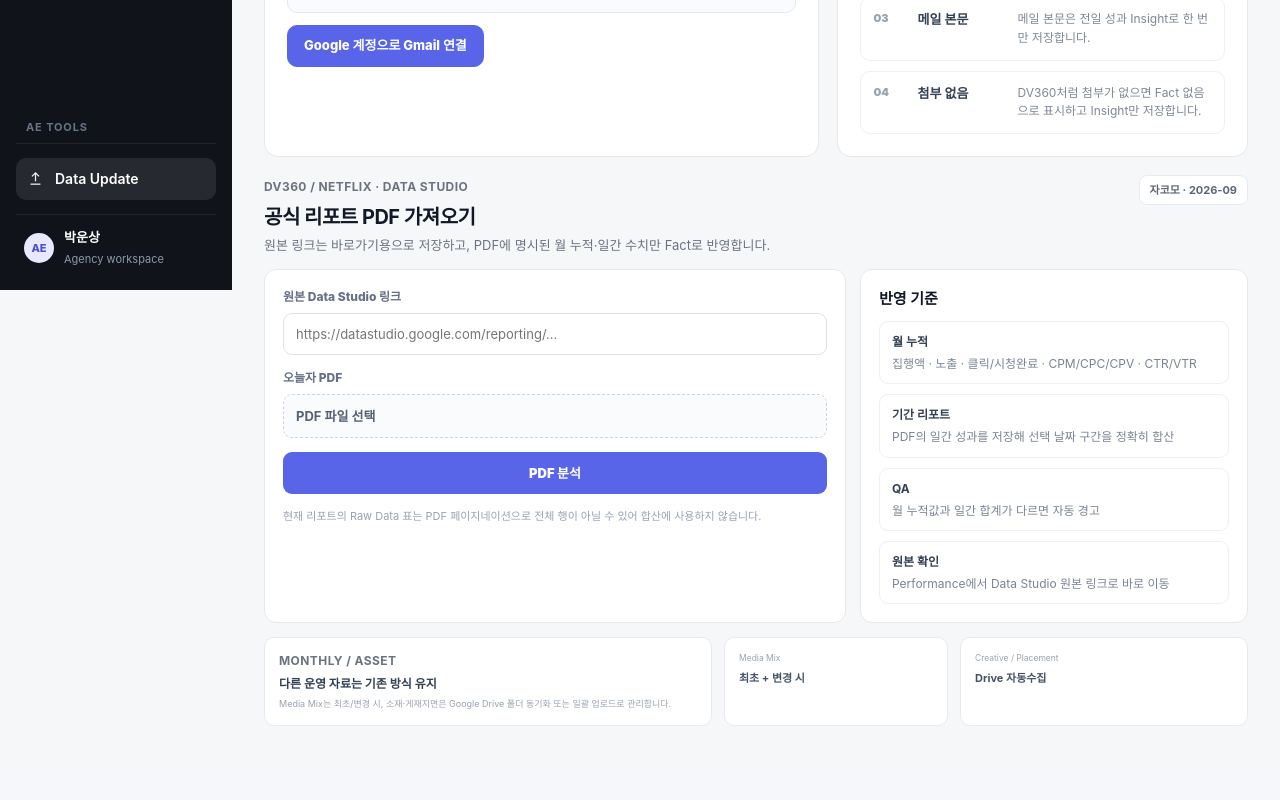
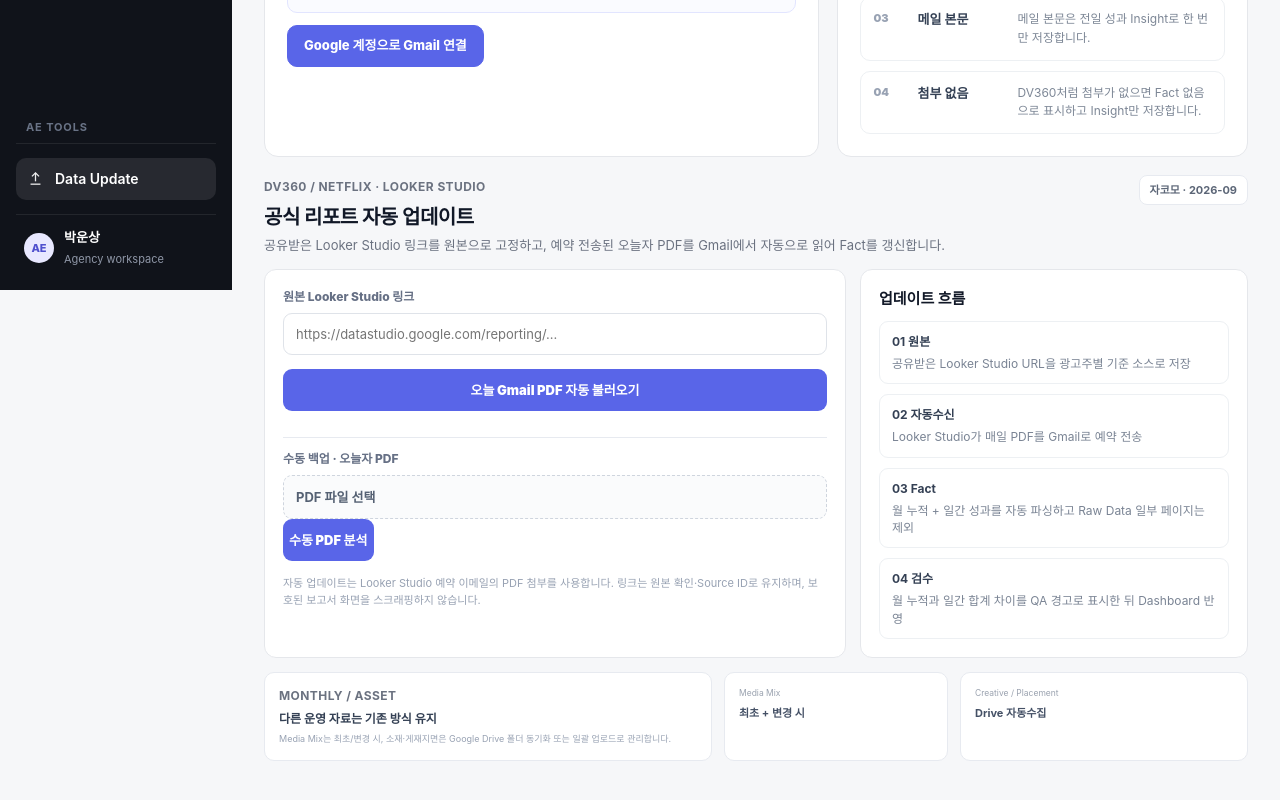
Before and after one commit to unz1020/Media-report_kor, a Next.js app: page /data-update in a window 1280 px wide. Shown: the part 510-1310 px from the top of the page. Before the commit the page ends 1284 px from the top, so only its background shows below. Built offline with nearby package versions, Linux system fonts and the light colour scheme.

Commit message:
Add Gmail auto-import for Looker Studio scheduled PDFs

```diff
--- a/app/(dashboard)/data-update/looker-report-intake.tsx
+++ b/app/(dashboard)/data-update/looker-report-intake.tsx
@@ -16,7 +16,8 @@ type LookerBundle = DailyBundlePreview & {
 type ParseResult = {
   bundles: LookerBundle[];
   warnings: string[];
-  pageCount: number;
+  pageCount?: number;
+  mails?: Array<{ id: string; subject: string; date: string; pdfCount: number }>;
 };
 
 function metric(bundle: LookerBundle) {
@@ -38,6 +39,7 @@ export function LookerReportIntake() {
   const [file, setFile] = useState<File | null>(null);
   const [result, setResult] = useState<ParseResult | null>(null);
   const [loading, setLoading] = useState(false);
+  const [gmailLoading, setGmailLoading] = useState(false);
   const [error, setError] = useState("");
   const [toast, setToast] = useState("");
 
@@ -80,12 +82,33 @@ export function LookerReportIntake() {
     }
   }
 
+  async function loadTodayFromGmail() {
+    setGmailLoading(true);
+    setError("");
+    setResult(null);
+    try {
+      const params = new URLSearchParams({ advertiser, month });
+      if (reportUrl.trim()) params.set("reportUrl", reportUrl.trim());
+      const response = await fetch(`/api/looker/gmail-today?${params.toString()}`, { cache: "no-store" });
+      const payload = await response.json();
+      if (!response.ok) throw new Error(payload.error || "Gmail에서 오늘 PDF를 불러오지 못했습니다.");
+      if (!payload.bundles?.length) {
+        throw new Error("오늘 Gmail에서 해당 광고주의 DV360 / Netflix Looker Studio PDF를 찾지 못했습니다. Looker Studio 예약 PDF 전송을 먼저 설정해주세요.");
+      }
+      setResult(payload as ParseResult);
+    } catch (e) {
+      setError(e instanceof Error ? e.message : "Gmail PDF 자동수집 중 오류가 발생했습니다.");
+    } finally {
+      setGmailLoading(false);
+    }
+  }
+
   function publish() {
     if (!result?.bundles.length) return;
     publishDailyBundles(result.bundles.map((bundle) => ({
       bundle,
-      mailSubject: `${bundle.sourceKind} · ${bundle.placements[0]?.platform || "Report"}`,
-      mailDate: new Date().toISOString(),
+      mailSubject: result.mails?.[0]?.subject || `${bundle.sourceKind} · ${bundle.placements[0]?.platform || "Report"}`,
+      mailDate: result.mails?.[0]?.date || new Date().toISOString(),
     })));
     setToast(`${advertiser} · ${result.bundles.length}개 캠페인 Dashboard 반영 완료`);
     window.setTimeout(() => setToast(""), 3600);
@@ -95,30 +118,33 @@ export function LookerReportIntake() {
     <section className={styles.wrap}>
       {toast && <div className={styles.toast}><strong>업데이트 완료</strong><span>{toast}</span></div>}
       <div className={styles.head}>
-        <div><span className="eyebrow">DV360 / NETFLIX · DATA STUDIO</span><h2>공식 리포트 PDF 가져오기</h2><p>원본 링크는 바로가기용으로 저장하고, PDF에 명시된 월 누적·일간 수치만 Fact로 반영합니다.</p></div>
+        <div><span className="eyebrow">DV360 / NETFLIX · LOOKER STUDIO</span><h2>공식 리포트 자동 업데이트</h2><p>공유받은 Looker Studio 링크를 원본으로 고정하고, 예약 전송된 오늘자 PDF를 Gmail에서 자동으로 읽어 Fact를 갱신합니다.</p></div>
         <span className="view-pill">{advertiser} · {month}</span>
       </div>
 
       <div className={styles.grid}>
         <article className={styles.sourceCard}>
-          <label><span>원본 Data Studio 링크</span><div className={styles.urlRow}><input value={reportUrl} onChange={(event) => saveUrl(event.target.value)} placeholder="https://datastudio.google.com/reporting/..." />{reportUrl && <a href={reportUrl} target="_blank" rel="noreferrer">원본 열기 ↗</a>}</div></label>
-          <label className={styles.filePick}><span>오늘자 PDF</span><input type="file" accept="application/pdf,.pdf" onChange={(event) => setFile(event.target.files?.[0] || null)} /><b>{file?.name || "PDF 파일 선택"}</b></label>
-          <button type="button" className={styles.primary} onClick={analyze} disabled={loading}>{loading ? "PDF 분석 중…" : "PDF 분석"}</button>
+          <label><span>원본 Looker Studio 링크</span><div className={styles.urlRow}><input value={reportUrl} onChange={(event) => saveUrl(event.target.value)} placeholder="https://datastudio.google.com/reporting/..." />{reportUrl && <a href={reportUrl} target="_blank" rel="noreferrer">원본 열기 ↗</a>}</div></label>
+          <button type="button" className={styles.primary} onClick={loadTodayFromGmail} disabled={gmailLoading}>{gmailLoading ? "Gmail PDF 확인 중…" : "오늘 Gmail PDF 자동 불러오기"}</button>
+          <div style={{ marginTop: 12, borderTop: "1px solid #e7eaf0", paddingTop: 12 }}>
+            <label className={styles.filePick}><span>수동 백업 · 오늘자 PDF</span><input type="file" accept="application/pdf,.pdf" onChange={(event) => setFile(event.target.files?.[0] || null)} /><b>{file?.name || "PDF 파일 선택"}</b></label>
+            <button type="button" className={styles.primary} onClick={analyze} disabled={loading}>{loading ? "PDF 분석 중…" : "수동 PDF 분석"}</button>
+          </div>
           {error && <p className={styles.error}>{error}</p>}
-          <small>현재 리포트의 Raw Data 표는 PDF 페이지네이션으로 전체 행이 아닐 수 있어 합산에 사용하지 않습니다.</small>
+          <small>자동 업데이트는 Looker Studio 예약 이메일의 PDF 첨부를 사용합니다. 링크는 원본 확인·Source ID로 유지하며, 보호된 보고서 화면을 스크래핑하지 않습니다.</small>
         </article>
 
         <article className={styles.ruleCard}>
-          <strong>반영 기준</strong>
-          <div><b>월 누적</b><span>집행액 · 노출 · 클릭/시청완료 · CPM/CPC/CPV · CTR/VTR</span></div>
-          <div><b>기간 리포트</b><span>PDF의 일간 성과를 저장해 선택 날짜 구간을 정확히 합산</span></div>
-          <div><b>QA</b><span>월 누적값과 일간 합계가 다르면 자동 경고</span></div>
-          <div><b>원본 확인</b><span>Performance에서 Data Studio 원본 링크로 바로 이동</span></div>
+          <strong>업데이트 흐름</strong>
+          <div><b>01 원본</b><span>공유받은 Looker Studio URL을 광고주별 기준 소스로 저장</span></div>
+          <div><b>02 자동수신</b><span>Looker Studio가 매일 PDF를 Gmail로 예약 전송</span></div>
+          <div><b>03 Fact</b><span>월 누적 + 일간 성과를 자동 파싱하고 Raw Data 일부 페이지는 제외</span></div>
+          <div><b>04 검수</b><span>월 누적과 일간 합계 차이를 QA 경고로 표시한 뒤 Dashboard 반영</span></div>
         </article>
       </div>
 
       {result && <div className={styles.result}>
-        <div className={styles.resultHead}><div><strong>{result.bundles.length}개 캠페인 인식</strong><span>PDF {result.pageCount}페이지 · 선택 월 {month}</span></div><button type="button" onClick={publish}>검수 완료 후 Dashboard 반영</button></div>
+        <div className={styles.resultHead}><div><strong>{result.bundles.length}개 캠페인 인식</strong><span>{result.mails?.length ? `Gmail ${result.mails.length}건 · ` : result.pageCount ? `PDF ${result.pageCount}페이지 · ` : ""}선택 월 {month}</span></div><button type="button" onClick={publish}>검수 완료 후 Dashboard 반영</button></div>
         {result.warnings.length > 0 && <div className={styles.warnings}>{result.warnings.map((item) => <p key={item}>⚠ {item}</p>)}</div>}
         <div className={styles.bundleGrid}>{result.bundles.map((bundle) => {
           const row = metric(bundle);
@@ -128,8 +154,8 @@ export function LookerReportIntake() {
               <div><dt>집행액</dt><dd>{won(row.spend)}</dd></div>
               <div><dt>노출</dt><dd>{count(row.impressions)}</dd></div>
               {row.views !== null && row.views !== undefined && <div><dt>시청 완료</dt><dd>{count(row.views)}</dd></div>}
-              <div><dt>클릭</dt><dd>{count(row.clicks)}</dd></div>
-              <div><dt>CTR</dt><dd>{rate(row.ctr)}</dd></div>
+              {row.clicks !== null && row.clicks !== undefined && <div><dt>클릭</dt><dd>{count(row.clicks)}</dd></div>}
+              {row.ctr !== null && row.ctr !== undefined && <div><dt>CTR</dt><dd>{rate(row.ctr)}</dd></div>}
               {row.vtr !== null && row.vtr !== undefined && <div><dt>VTR</dt><dd>{rate(row.vtr)}</dd></div>}
               {row.cpm !== null && row.cpm !== undefined && <div><dt>CPM</dt><dd>{won(row.cpm)}</dd></div>}
               {row.cpc !== null && row.cpc !== undefined && <div><dt>CPC</dt><dd>{won(row.cpc)}</dd></div>}
```
